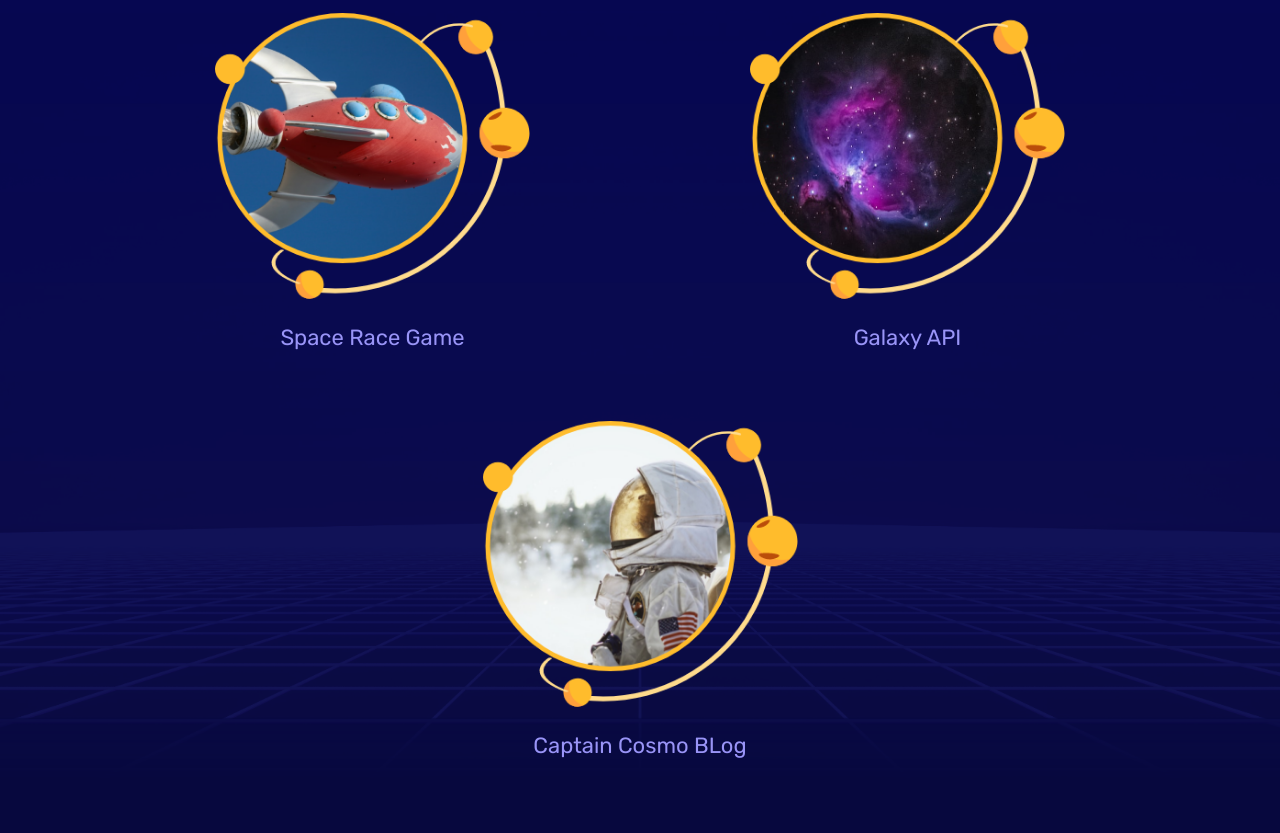
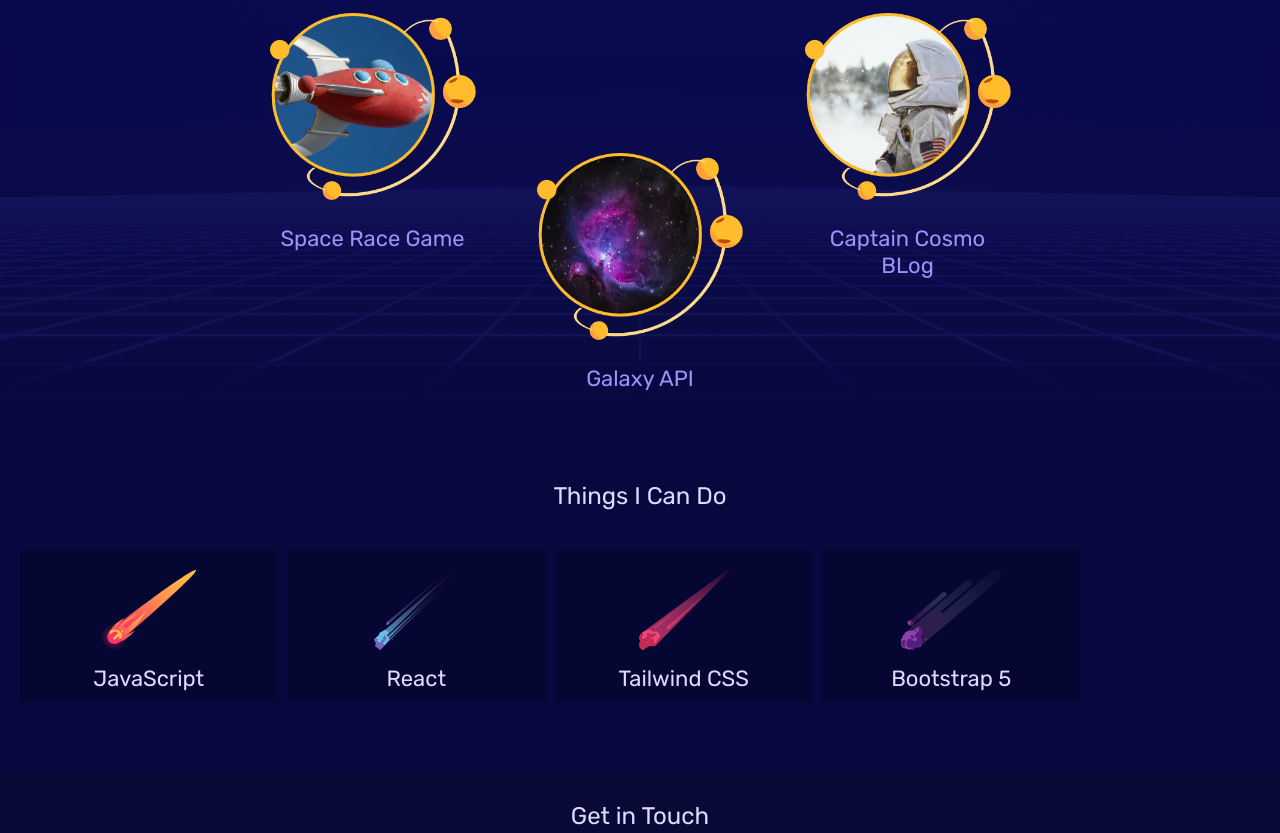
Before and after one commit to chez199030/Mobile-First-Responsive-Website, a website: page index.html in a window 1280 px wide. Shown: the part 678-1511 px from the top of the page. Drawn offline with nearby package versions, Linux system fonts and the light colour scheme; files that its build step writes are made by us from their sources.

Commit message:
Laptop Styles (part 2)

```diff
--- a/app/scss/_mediaqueries.scss
+++ b/app/scss/_mediaqueries.scss
@@ -90,6 +90,35 @@ $mq-620-up: "only screen and (min-width: 620px)";
   #welcome {
     padding-bottom: 40px;
   }
+  .projects {
+    a:nth-child(1) {
+      grid-column: 2/4;
+    }
+    a:nth-child(2) {
+      grid-column: 4/6;
+      padding-top: 140px;
+    }
+    a:nth-child(3) {
+      grid-column: 6/8;
+    }
+    a * {
+      max-width: 80%;
+      margin: 10px 10%;
+    }
+  }
+  #skills {
+    padding: 30px 20px;
+    ul {
+      margin: 40px 0;
+    }
+    li {
+      grid-column: span 2;
+    }
+  }
+  footer {
+    padding: 40px 20px;
+    background-size: 25%;
+  }
 }
 // Desktop Styles
 @media screen and (min-width: 1200px) {
--- a/index.html
+++ b/index.html
@@ -22,7 +22,7 @@
     />
 
     <!-- CSS File -->
-    <link rel="stylesheet" href="dist/style.css?cb=1663579798192" />
+    <link rel="stylesheet" href="dist/style.css?cb=1663581183644" />
   </head>
   <body>
     <header>
@@ -82,11 +82,11 @@
           </li>
           <li>
             <img src="app/images/comet_3.svg" alt="comet" />
-            <h4>Bootstrap 5</h4>
+            <h4>Tailwind CSS</h4>
           </li>
           <li>
             <img src="app/images/comet_4.svg" alt="comet" />
-            <h4>Tailwind CSS</h4>
+            <h4>Bootstrap 5</h4>
           </li>
         </ul>
       </section>
@@ -118,6 +118,6 @@
     </main>
 
     <!-- JavaScript File -->
-    <script src="dist/all.js?cb=1663579798192"></script>
+    <script src="dist/all.js?cb=1663581183644"></script>
   </body>
 </html>
```
